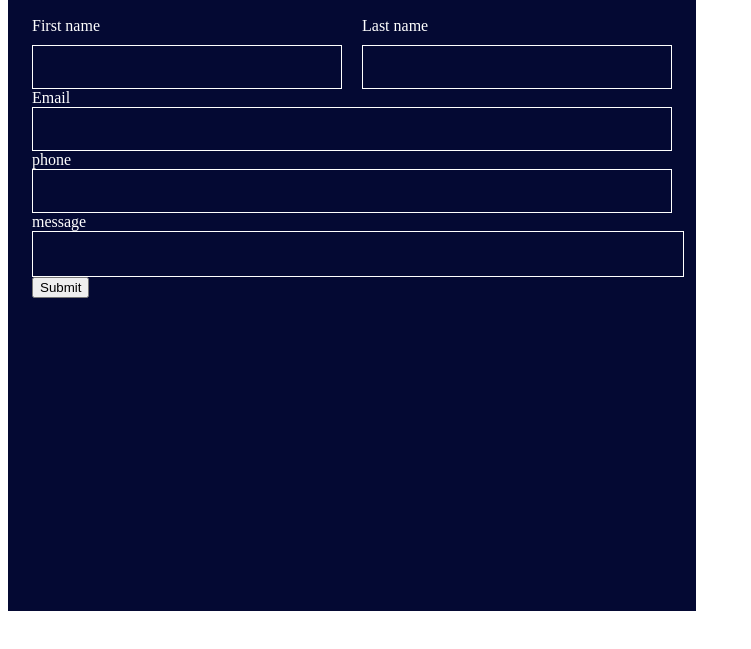
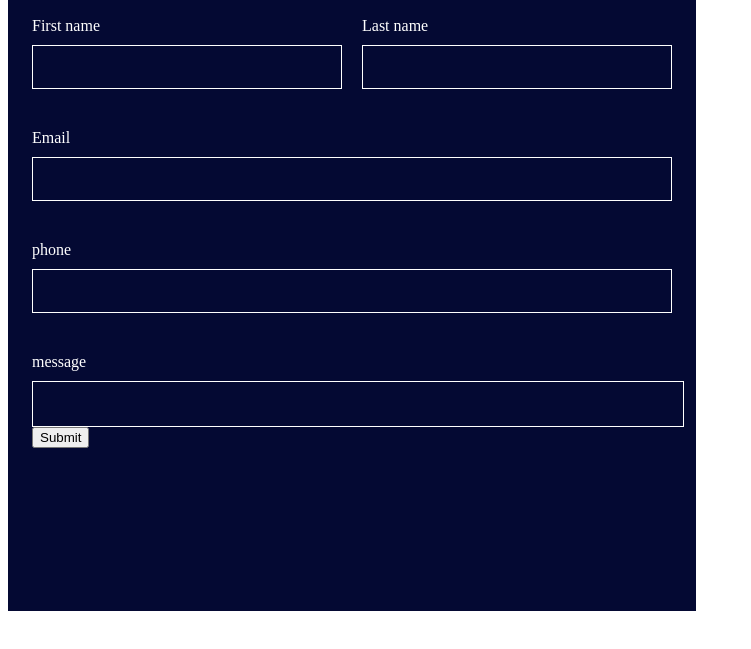
Before and after one commit to magdachikhr-hub/connect-with-us, a plain HTML site: page index.html in a window 1280 px wide. Shown: the part 99-748 px from the top of the page, without its empty margins (0-751 px from the left). Drawn offline with Linux system fonts and the light colour scheme.

Commit message:
added to css

```diff
--- a/style.css
+++ b/style.css
@@ -40,10 +40,14 @@ div.email,
 div.phone {
   display: flex;
   flex-direction: column;
+  margin-top: 40px;
+  gap: 10px;
 }
 div.message {
   display: flex;
   flex-direction: column;
+  margin-top: 40px;
+  gap: 10px;
 }
 textarea {
   /* max-height: 300px;
```
